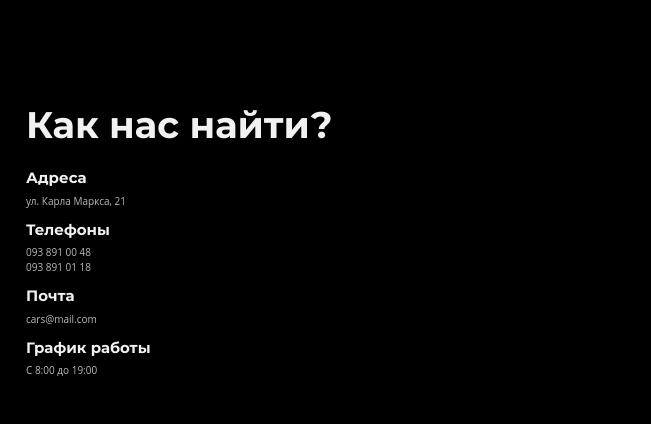
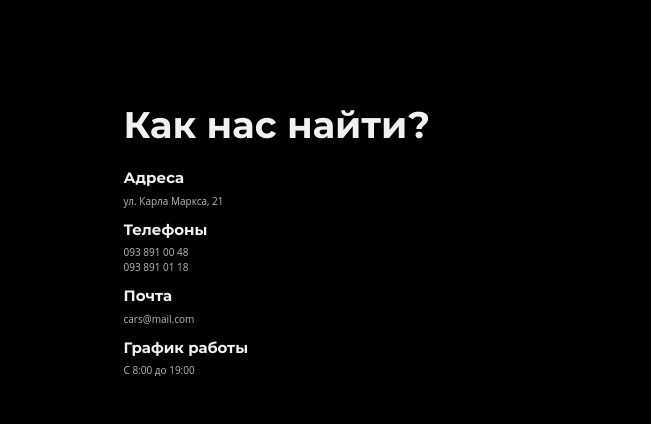
Before and after one commit to Frontendman25/detailing, a website: page index.html in a window 1280 px wide. Shown: the part 2731-3155 px from the top of the page, 629-1280 px from the left. Drawn offline with nearby package versions, Linux system fonts and the light colour scheme; a web font is replaced by a local one.

Commit message:
continue 7

```diff
--- a/index.html
+++ b/index.html
@@ -235,7 +235,7 @@
           <div class="map col-sm-6">
             <iframe src="https://www.google.com/maps/embed?pb=!1m18!1m12!1m3!1d2540.658324564422!2d30.52428971589908!3d50.44746459546086!2m3!1f0!2f0!3f0!3m2!1i1024!2i768!4f13.1!3m3!1m2!1s0x40d4ce54073a71cb%3A0xbaf9b9c70b1500d3!2z0JrRgNC10YnQsNGC0LjQug!5e0!3m2!1sru!2sua!4v1549354915008" width="100%" height="300px" frameborder="0" style="border:0" allowfullscreen></iframe>
           </div>
-          <div class="address col-sm-6">
+          <div class="address offset-md-1 col-md-5 col-sm-6">
             <h2 class="address-title">Как нас найти?</h2>
             <div class="address-item-wrap row">
               <div class="address-item col-6 col-sm-6 col-md-12">
```
